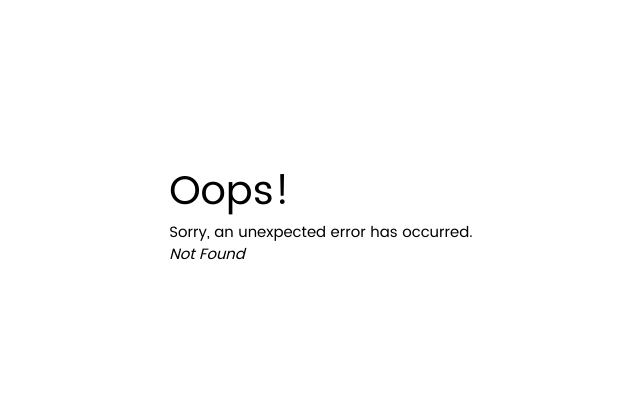
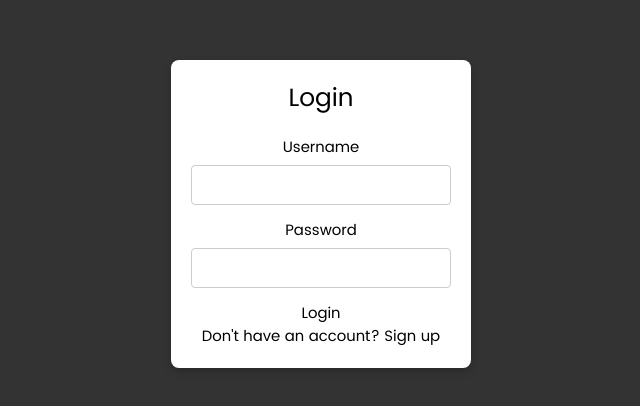
Before and after one commit to spacetimewave/cenozoic-web, a React (Vite) app: page /login in a window 1280 px wide. Before the commit this address had no page. Shown: the part 186-592 px from the top of the page, without its empty margins (319-959 px from the left). Built offline with nearby package versions, Linux system fonts and the light colour scheme.

Commit message:
feat(login): add login functionality and protect editor route

```diff
--- a/src/pages/Editor/index.jsx
+++ b/src/pages/Editor/index.jsx
@@ -2,12 +2,16 @@ import { useState, useEffect } from 'react'
 import CodeEditor from '../../components/CodeEditor'
 import Sidebar from '../../components/Sidebar'
 import SaveModal from '../../components/Modal'
+import useCredentialStore from '../../state'
 
 const App = () => {
 	const [openFiles, setOpenFiles] = useState([])
 	const [activeTab, setActiveTab] = useState(0)
 	const [isSaveModalOpen, setIsSaveModalOpen] = useState(false)
 	const [closingTabIndex, setClosingTabIndex] = useState(null)
+
+	const { username, password } = useCredentialStore()
+	console.log(username, password)
 
 	const handleFileSelect = async (fileHandle) => {
 		const file = await fileHandle.getFile()
--- /dev/null
+++ b/src/pages/Login/index.css
@@ -0,0 +1,51 @@
+.app-container {
+display: flex;
+justify-content: center;
+align-items: center;
+height: 100%;
+width:100%;
+background-color: #333;
+}
+
+.login-card {
+background-color: #fff;
+padding: 20px;
+border-radius: 8px;
+box-shadow: 0 4px 8px rgba(0, 0, 0, 0.2);
+width: 300px;
+text-align: center;
+}
+
+.login-card h2 {
+margin-bottom: 20px;
+}
+
+.form-group {
+margin-bottom: 15px;
+}
+
+.form-group label {
+display: block;
+margin-bottom: 5px;
+}
+
+.form-group input {
+width: 100%;
+padding: 8px;
+border: 1px solid #ccc;
+border-radius: 4px;
+}
+
+button {
+background-color: #5cabff;
+color: #fff;
+border: none;
+padding: 10px;
+border-radius: 4px;
+cursor: pointer;
+width: 100%;
+}
+
+button:hover {
+background-color: #0056b3;
+}
--- /dev/null
+++ b/src/pages/Login/index.jsx
@@ -0,0 +1,59 @@
+import { useState } from 'react'
+import './index.css'
+import { Link, useNavigate } from 'react-router-dom'
+import useCredentialStore from '../../state'
+
+const Login = () => {
+	const navigate = useNavigate()
+	const { setUsername, setPassword } = useCredentialStore()
+
+	const [username, setUsernameState] = useState('')
+	const [password, setPasswordState] = useState('')
+
+	const handleSubmit = (ev) => {
+		ev.preventDefault()
+		login(username, password)
+	}
+
+	const login = (username, password) => {
+		setUsername(username)
+		setPassword(password)
+		navigate('/editor')
+	}
+
+	return (
+		<div className='app-container'>
+			<div className='login-card'>
+				<h2>Login</h2>
+				<form onSubmit={handleSubmit}>
+					<div className='form-group'>
+						<label htmlFor='username'>Username</label>
+						<input
+							type='text'
+							id='username'
+							name='username'
+							value={username}
+							onChange={(ev) => setUsernameState(ev.target.value)}
+						/>
+					</div>
+					<div className='form-group'>
+						<label htmlFor='password'>Password</label>
+						<input
+							type='password'
+							id='password'
+							name='password'
+							value={password}
+							onChange={(ev) => setPasswordState(ev.target.value)}
+						/>
+					</div>
+					<button type='submit'>Login</button>
+				</form>
+				<p>
+					Don't have an account? <Link to={'/signup'}>Sign up</Link>
+				</p>
+			</div>
+		</div>
+	)
+}
+
+export default Login
--- a/src/routes/ProtectedRoute.jsx
+++ b/src/routes/ProtectedRoute.jsx
@@ -6,7 +6,7 @@ import useCredentialStore from '../state'
 function ProtectedRoute({ children }) {
 	useSignals()
 	const { username, password } = useCredentialStore()
-	console.log('ProtectedRoute')
+	console.log('ProtectedRoute', username, password)
 	if (!username && !password) {
 		return <Navigate to='/' replace />
 	}
```
Also changed, not shown: src/routes/Routes.jsx (+9 -3 lines).
